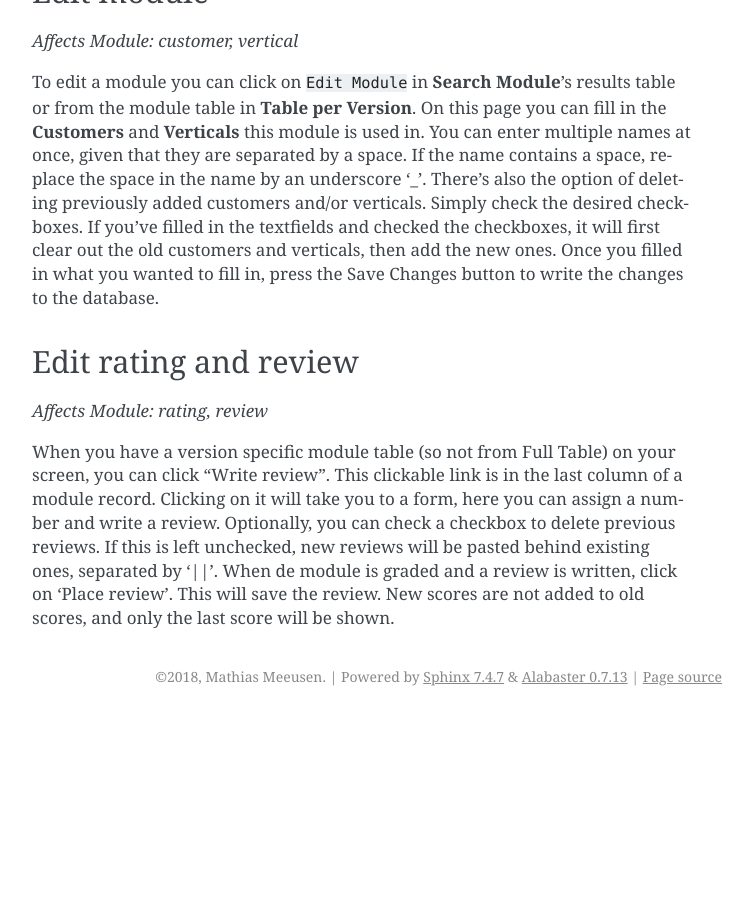
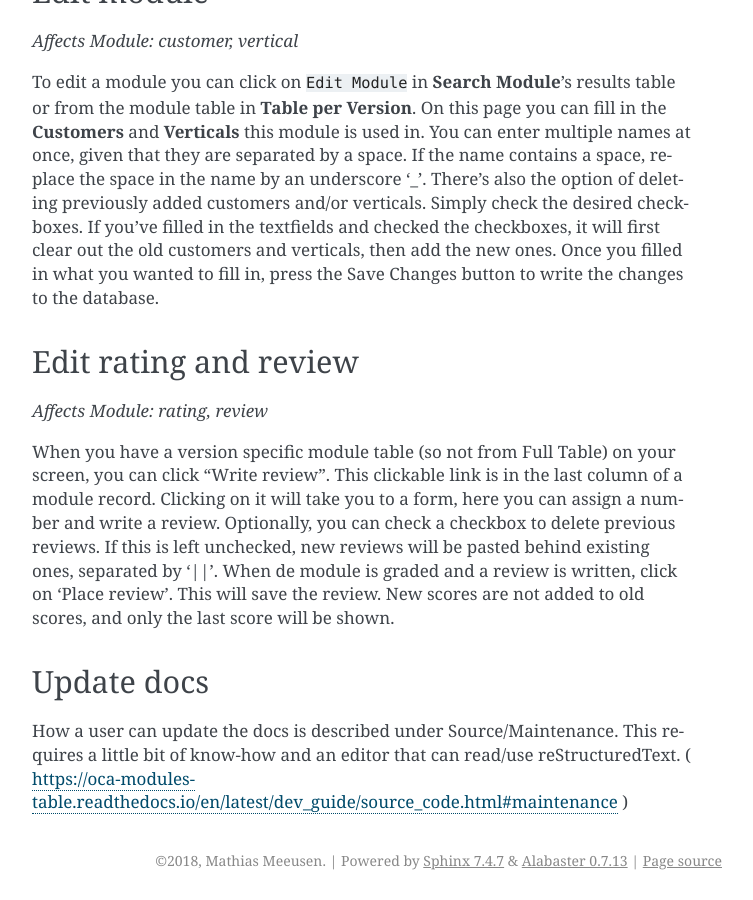
Before and after one commit to mathiasmeeusengt/oca_modules_table, a Sphinx documentation site: the page built from docs/user_guide/uses.rst, in a window 1280 px wide and 900 px high, scrolled down 3704 px. Shown: the whole window, without its empty margins (388-1141 px from the left). Built offline with Sphinx 7.4.7, drawn with Linux system fonts in a browser that asks for light colours; before the commit the page ends 4420 px from its top, so only the background shows below that.

Commit message:
update docs

```diff
--- a/docs/user_guide/uses.rst
+++ b/docs/user_guide/uses.rst
@@ -169,3 +169,11 @@ check a checkbox to delete previous reviews. If this is left unchecked, new revi
 behind existing ones, separated by '||'. When de module is graded and a review is written, click on
 'Place review'. This will save the review. New scores are not added to old scores,
 and only the last score will be shown.
+
+
+Update docs
+===========
+
+How a user can update the docs is described under Source/Maintenance. This requires a little bit of know-how and
+an editor that can read/use reStructuredText.
+( https://oca-modules-table.readthedocs.io/en/latest/dev_guide/source_code.html#maintenance )
```
Also changed, not shown: 2 other files.
